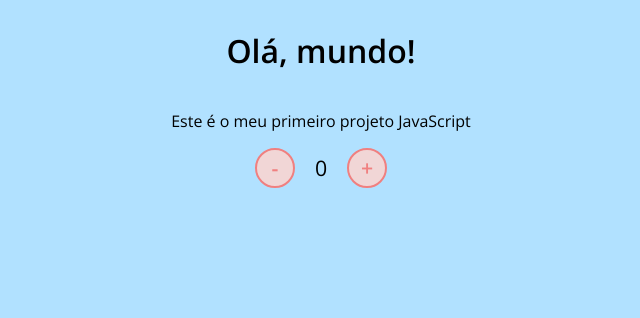
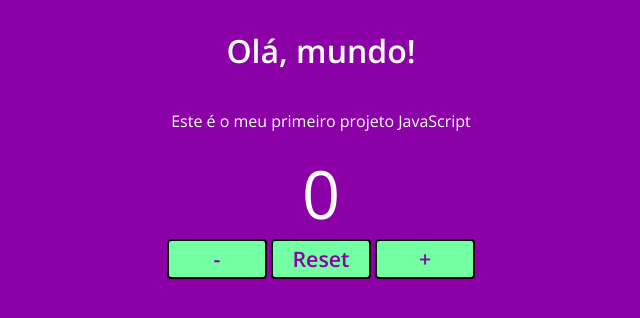
Before and after one commit to LuizHGomes96/contador, a plain HTML site: page index.html in a window 1280 px wide. Shown: the whole page, without its empty margins (319-959 px from the left). Drawn offline with nearby package versions, Linux system fonts and the light colour scheme.

Commit message:
Criação de botão Reset e alterações no CSS

```diff
--- a/assets/scripts.js
+++ b/assets/scripts.js
@@ -9,3 +9,8 @@ function decrement() {
   currentNumber = currentNumber - 1;
   currentNumberWrapper.innerHTML = currentNumber;
 }
+
+function reset() {
+  currentNumber = 0;
+  currentNumberWrapper.innerHTML = currentNumber;
+}
--- a/assets/styles.css
+++ b/assets/styles.css
@@ -9,28 +9,29 @@ body {
   align-items: center;
   justify-content: center;
   flex-direction: column;
-  background-color: rgb(177, 225, 255);
+  background-color: rgb(139, 0, 167);
+  color: white;
 }
 
 button {
   height: 40px;
-  width: 40px;
-  border-radius: 50%;
-  border: 2px solid lightcoral;
-  background-color: rgb(241, 214, 214);
-  color: lightcoral;
+  width: 100px;
+  border-radius: 4px;
+  border: 2px solid rgb(0, 0, 0);
+  background-color: rgb(115, 255, 164);
+  color: rgb(139, 0, 167);
   font-size: 16pt;
   font-weight: 600;
   text-align: center;
 }
 
 #counter {
-  display: flex;
 }
 
 #currentNumber {
-  display: flex;
+  display: block;
   align-items: center;
+  text-align: center;
   margin: 0 20px;
-  font-size: 16pt;
+  font-size: 50pt;
 }
--- a/index.html
+++ b/index.html
@@ -12,8 +12,9 @@
   <h1>Olá, mundo!</h1>
   <p>Este é o meu primeiro projeto JavaScript</p>
   <div id="counter">
+    <p id="currentNumber">0</p>
     <button name="subtrair" onclick="decrement()">-</button>
-    <span id="currentNumber">0</span>
+    <button name="subtrair" onclick="reset()">Reset</button>
     <button name="subtrair" onclick="increment()">+</button>
 
   </div>
```
